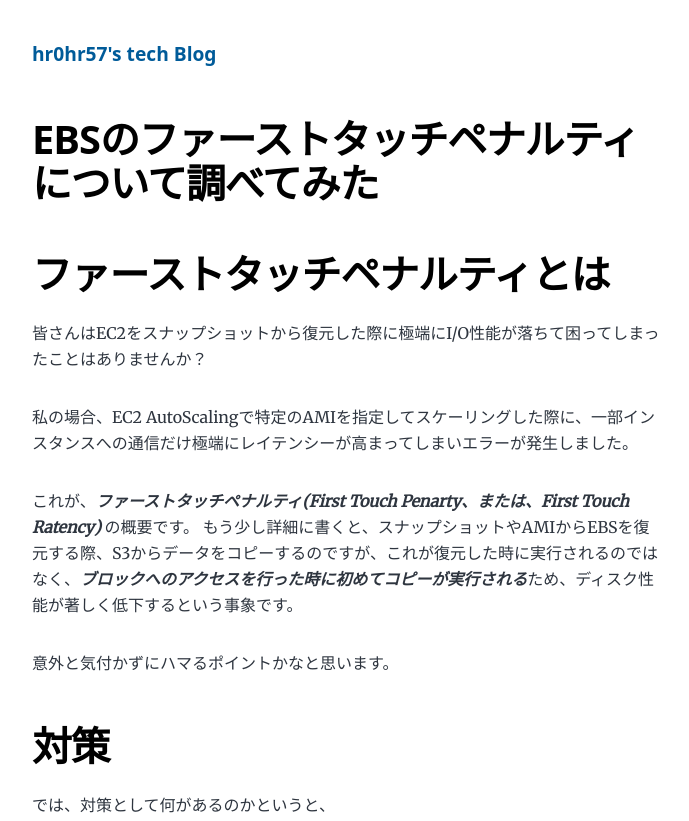
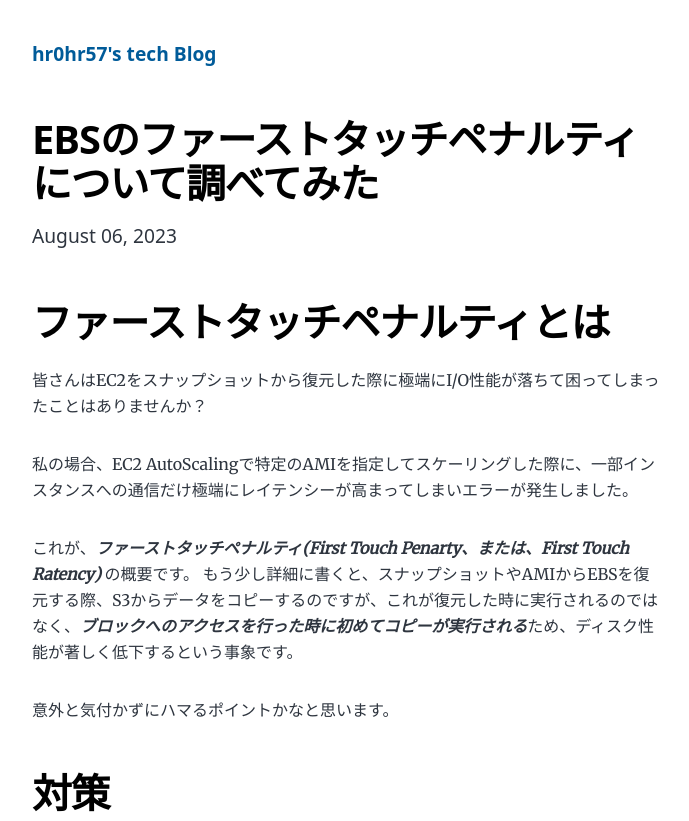
Before and after one commit to nnydtmg/cloudflare-gatsby-blog, a Gatsby site: page /ebs-firsttouch-penarty/ in a window 1280 px wide. Shown: the top 821 px of the page, without its empty margins (292-981 px from the left). Built offline with nearby package versions, Linux system fonts and the light colour scheme; Gatsby itself is replaced by a stand-in of ours; some packages are replaced by stand-ins of ours.

Commit message:
Modify ebs-firsttouch-penarty

```diff
--- a/content/blog/ebs-firsttouch-penarty/index.md
+++ b/content/blog/ebs-firsttouch-penarty/index.md
@@ -4,6 +4,7 @@ emoji: "🌟"
 type: "tech" # tech: 技術記事 / idea: アイデア
 topics: ["aws","ebs","ec2"]
 published: true
+date: "2023-08-06T06:29:03.284Z"
 ---
 
 # ファーストタッチペナルティとは
```
